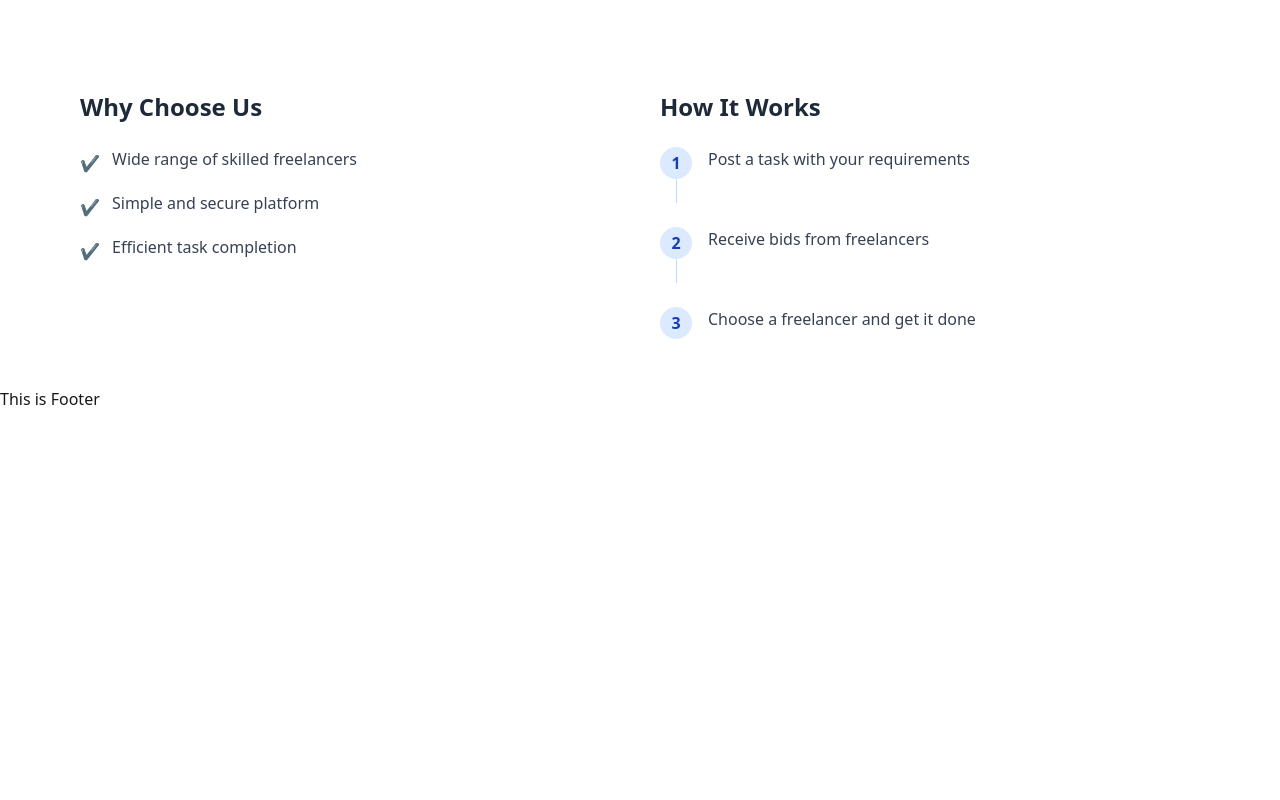
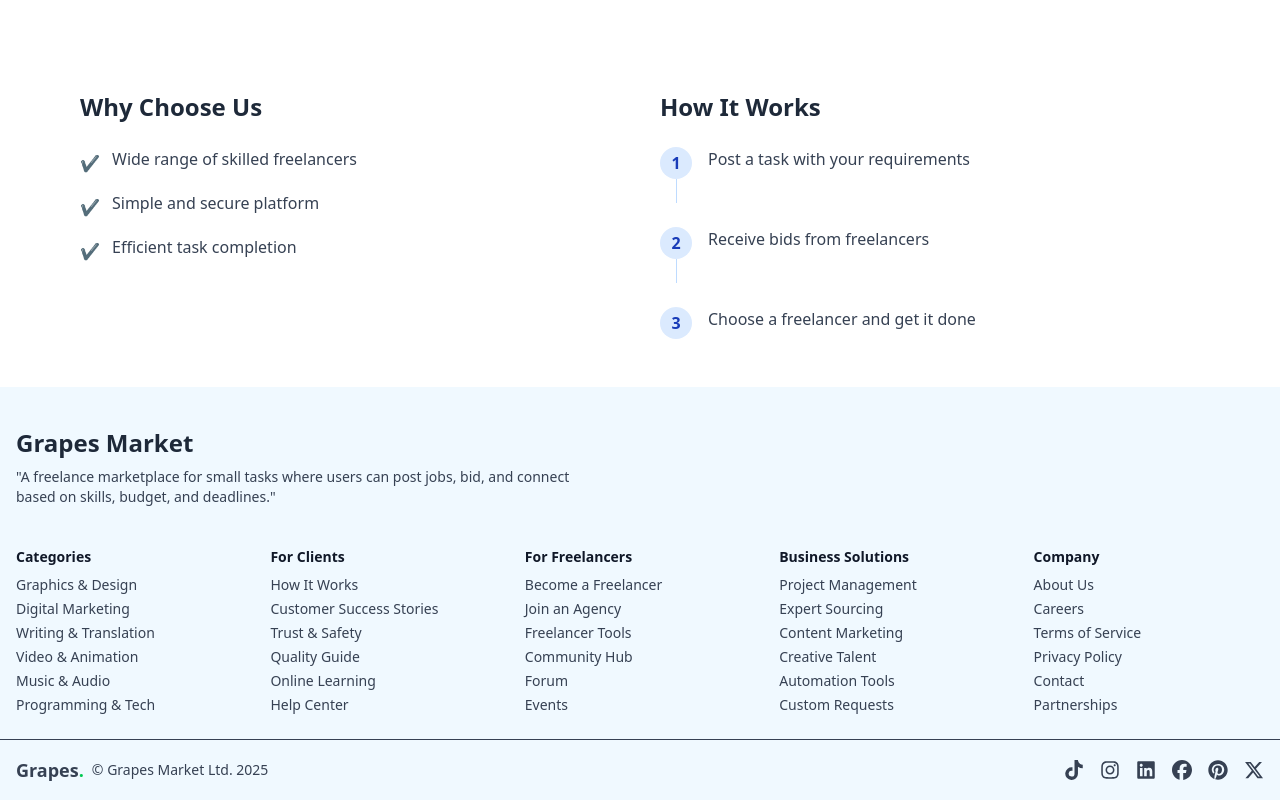
Before and after one commit to yousufali156/Task-Match, a React (Vite) app: page / in a window 1280 px wide. Shown: the part 963-1763 px from the top of the page. Before the commit the page ends 1374 px from the top, so only its background shows below. Built offline with nearby package versions, Linux system fonts and the light colour scheme.

Commit message:
Footer Section Added

```diff
--- a/package.json
+++ b/package.json
@@ -13,6 +13,7 @@
     "@tailwindcss/vite": "^4.1.7",
     "react": "^19.1.0",
     "react-dom": "^19.1.0",
+    "react-icons": "^5.5.0",
     "react-router": "^7.6.0",
     "tailwindcss": "^4.1.7"
   },
--- a/src/components/Footer.jsx
+++ b/src/components/Footer.jsx
@@ -1,10 +1,126 @@
-import React from 'react';
+import React from "react";
+import {
+    FaTiktok,
+    FaInstagram,
+    FaLinkedin,
+    FaFacebook,
+    FaPinterest,
+    FaXTwitter,
+} from "react-icons/fa6";
+import { FaGlobe } from "react-icons/fa";
+import { IoMdCloseCircle } from "react-icons/io";
 
 const Footer = () => {
     return (
-        <div>
-            <h1>This is Footer </h1>
-        </div>
+        <footer className="bg-sky-50 text-gray-700 text-sm">
+            {/* Main Section */}
+            <div className="max-w-7xl mx-auto px-4 pt-10 pb-6">
+
+                {/* Company description */}
+                <div className="mb-10 max-w-xl ">
+                    <h2 className="text-2xl font-bold text-gray-800 mb-2">Grapes Market</h2>
+                    <p>
+                        "A freelance marketplace for small tasks where users can post jobs, bid, and connect based on skills, budget, and deadlines."
+                    </p>
+                </div>
+
+                {/* Footer links */}
+                <div className="grid grid-cols-2 sm:grid-cols-3 md:grid-cols-5 gap-6 text-sm">
+                    {/* Categories */}
+                    <div>
+                        <h3 className="font-semibold text-gray-900 mb-2">Categories</h3>
+                        <ul className="space-y-1">
+                            <li>Graphics & Design</li>
+                            <li>Digital Marketing</li>
+                            <li>Writing & Translation</li>
+                            <li>Video & Animation</li>
+                            <li>Music & Audio</li>
+                            <li>Programming & Tech</li>
+                        </ul>
+                    </div>
+
+                    {/* For Clients */}
+                    <div>
+                        <h3 className="font-semibold text-gray-900 mb-2">For Clients</h3>
+                        <ul className="space-y-1">
+                            <li>How It Works</li>
+                            <li>Customer Success Stories</li>
+                            <li>Trust & Safety</li>
+                            <li>Quality Guide</li>
+                            <li>Online Learning</li>
+                            <li>Help Center</li>
+                        </ul>
+                    </div>
+
+                    {/* For Freelancers */}
+                    <div>
+                        <h3 className="font-semibold text-gray-900 mb-2">For Freelancers</h3>
+                        <ul className="space-y-1">
+                            <li>Become a Freelancer</li>
+                            <li>Join an Agency</li>
+                            <li>Freelancer Tools</li>
+                            <li>Community Hub</li>
+                            <li>Forum</li>
+                            <li>Events</li>
+                        </ul>
+                    </div>
+
+                    {/* Business Solutions */}
+                    <div>
+                        <h3 className="font-semibold text-gray-900 mb-2">Business Solutions</h3>
+                        <ul className="space-y-1">
+                            <li>Project Management</li>
+                            <li>Expert Sourcing</li>
+                            <li>Content Marketing</li>
+                            <li>Creative Talent</li>
+                            <li>Automation Tools</li>
+                            <li>Custom Requests</li>
+                        </ul>
+                    </div>
+
+                    {/* Company */}
+                    <div>
+                        <h3 className="font-semibold text-gray-900 mb-2">Company</h3>
+                        <ul className="space-y-1">
+                            <li>About Us</li>
+                            <li>Careers</li>
+                            <li>Terms of Service</li>
+                            <li>Privacy Policy</li>
+                            <li>Contact</li>
+                            <li>Partnerships</li>
+                        </ul>
+                    </div>
+
+
+
+                </div>
+            </div>
+
+            {/* Bottom Bar */}
+            <div className="border-t py-4 px-4">
+                <div className="max-w-7xl mx-auto flex flex-col md:flex-row justify-between items-center gap-4">
+                    {/* Left: Logo */}
+                    <div className="flex items-center gap-2">
+                        <span className="font-bold text-lg">
+                            Grapes<span className="text-green-500">.</span>
+                        </span>
+                        <span>© Grapes Market Ltd. {new Date().getFullYear()}</span>
+                    </div>
+
+
+                    {/* Right: Social Icons */}
+                    <div className="flex items-center gap-4 text-xl">
+                        <FaTiktok />
+                        <FaInstagram />
+                        <FaLinkedin />
+                        <FaFacebook />
+                        <FaPinterest />
+                        <FaXTwitter />
+
+                    </div>
+                </div>
+            </div>
+        </footer>
     );
 };
 
--- a/src/components/Home.jsx
+++ b/src/components/Home.jsx
@@ -2,12 +2,14 @@ import React from 'react';
 import Hero from './Hero';
 import WhyChooseUs from './WhyChooseUs';
 import FeaturedTask from './FeaturedTask';
+import Slider from './Slider';
 
 const Home = () => {
     return (
         <div>
             <Hero></Hero>
             <FeaturedTask></FeaturedTask>
+            <Slider></Slider>
             <WhyChooseUs></WhyChooseUs>
         </div>
     );
--- /dev/null
+++ b/src/components/Slider.jsx
@@ -0,0 +1,11 @@
+import React from 'react';
+
+const Slider = () => {
+    return (
+        <div>
+
+        </div>
+    );
+};
+
+export default Slider;
```
Also changed, not shown: 1 other file (tests, documents, lock files or other folders).
